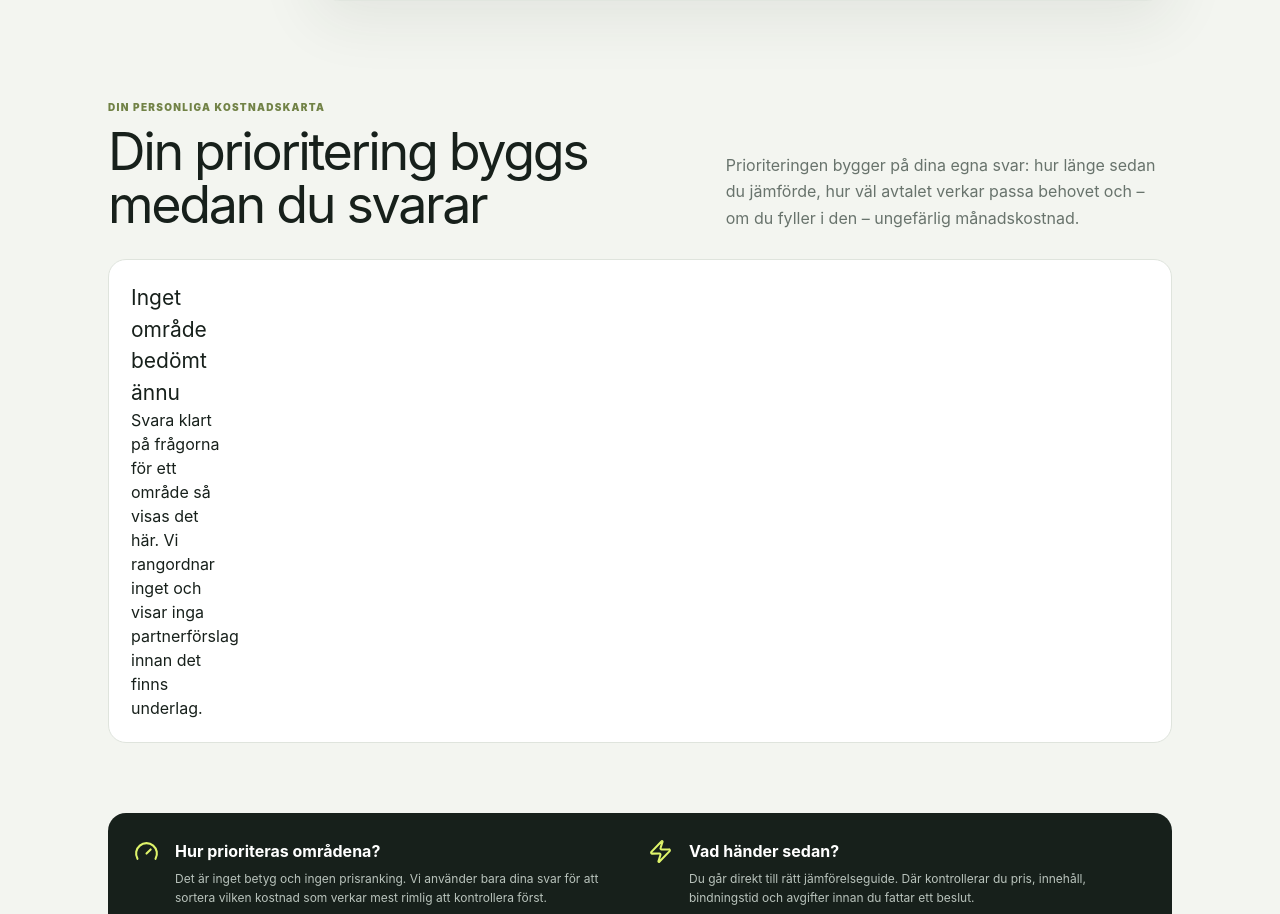
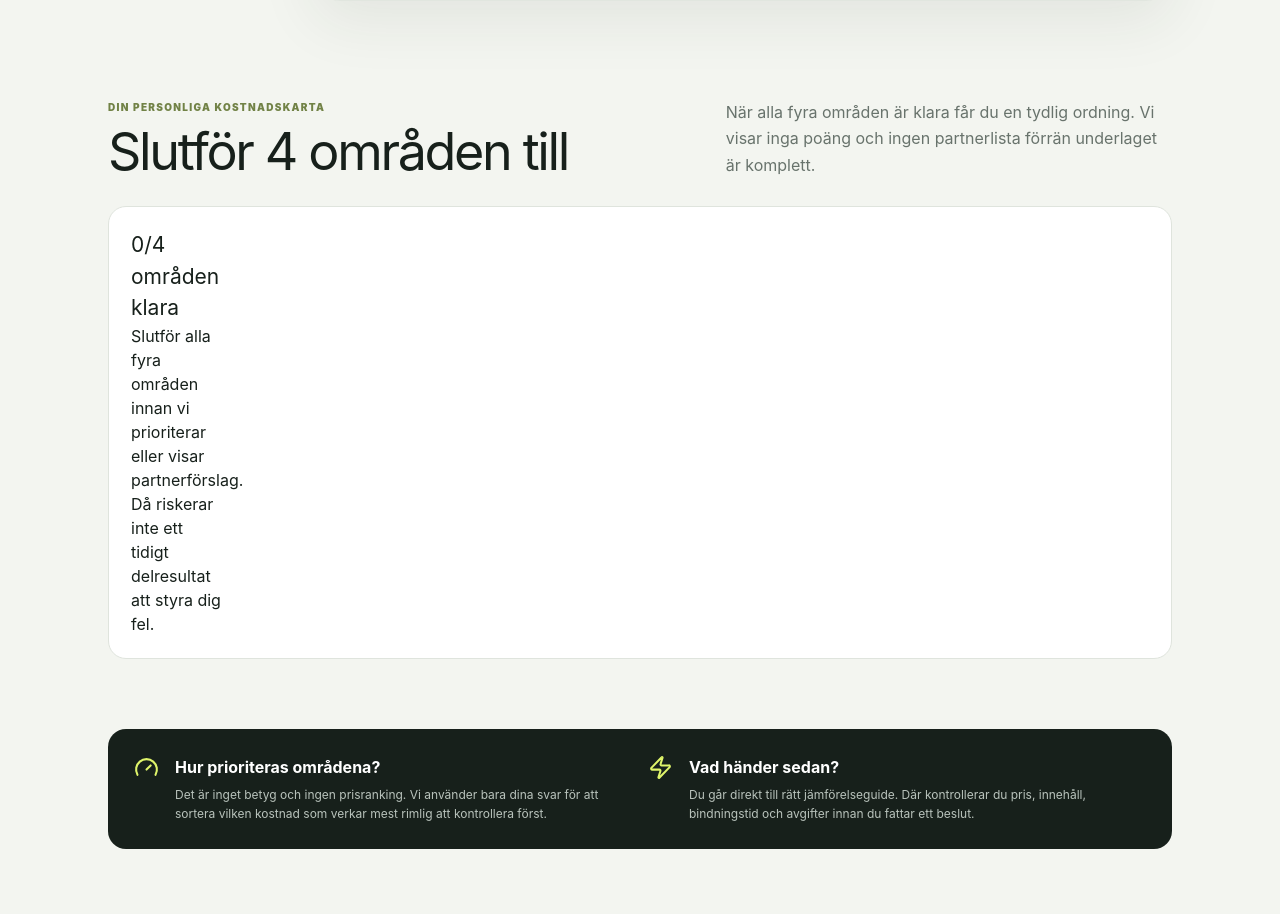
Before and after one commit to arvidlandin-cpu/sankkostnaden, a Next.js app: page /app in a window 1280 px wide. Shown: the part 1210-2124 px from the top of the page. Built offline with nearby package versions, Linux system fonts and the light colour scheme.

Commit message:
Turn Cost Check into a complete multi-category funnel

```diff
--- a/pages/app.tsx
+++ b/pages/app.tsx
@@ -3,7 +3,7 @@ import Link from 'next/link';
 import { useEffect, useMemo, useRef, useState } from 'react';
 import { ArrowLeft, ArrowRight, ArrowUpRight, Check, Gauge, PiggyBank, RotateCcw, Sparkles, Target, Zap } from 'lucide-react';
 import styles from '../styles/App.module.css';
-import { getActivePartners, type PartnerIntent } from '../lib/partners';
+import { getActivePartners, PARTNER_LINK_CHECKED_LABEL, type PartnerIntent } from '../lib/partners';
 
 type CostKey = 'el' | 'bredband' | 'mobil' | 'forsakring';
 type Answers = Record<CostKey, { monthly: number; reviewed: number; fit: number }>;
@@ -81,11 +81,7 @@ function track(event:string,params:Record<string,string|number>){
   else if(Array.isArray(w.dataLayer)) w.dataLayer.push({event,...params});
 }
 
-function level(score: number) {
-  if (score >= 72) return 'Prioritera';
-  if (score >= 42) return 'Kontrollera';
-  return 'Lägre prioritet';
-}
+const rankLabels=['KONTROLLERA FÖRST','DÄREFTER','SEDAN','SIST'];
 
 export default function SavingsApp() {
   const [answers, setAnswers] = useState<Answers>(initialAnswers);
@@ -129,7 +125,7 @@ export default function SavingsApp() {
     if (answer.fit >= 1) reasons.push(category.key === 'bredband' ? 'Behov och hastighet bör matchas bättre' : category.key === 'el' ? 'Din prisstrategi kan matchas bättre mot hur aktiv du vill vara' : 'Innehåll och faktisk användning bör matchas bättre');
     if (answer.monthly > 0) reasons.push(`Du betalar cirka ${answer.monthly.toLocaleString('sv-SE')} kr/mån här`);
     if (!reasons.length) reasons.push('Inga tydliga varningssignaler i dina svar');
-    return { ...category, score, reasons, potential: level(score) };
+    return { ...category, score, reasons };
   }).sort((a, b) => b.score - a.score), [answers, household]);
 
   const isComplete=(key:CostKey)=>{ const a=answers[key]; return a.reviewed >= 0 && a.fit >= 0; };
@@ -145,7 +141,7 @@ export default function SavingsApp() {
     }
   },[completed,top.key,top.score,totalMonthly]);
 
-  const resultPartners=(key:CostKey)=>getActivePartners(key,partnerIntent[key],2);
+  const resultPartners=(key:CostKey)=>key==='forsakring'?[]:getActivePartners(key,partnerIntent[key],2);
 
   const update = (key: CostKey, field: keyof Answers[CostKey], value: number) => {
     setAnswers(previous => ({ ...previous, [key]: { ...previous[key], [field]: value } }));
@@ -198,7 +194,7 @@ export default function SavingsApp() {
           <div className={styles.heroStats}>
             <div><strong>{completed}/4</strong><span>områden analyserade</span></div>
             <div><strong>{totalMonthly ? `${totalMonthly.toLocaleString('sv-SE')} kr` : '—'}</strong><span>angiven kostnad / mån</span></div>
-            <div><strong>{completed ? top.potential : '—'}</strong><span>högsta kontrollbehov</span></div>
+            <div><strong>{completed===4?top.short:`${4-completed} kvar`}</strong><span>{completed===4?'bör kontrolleras först':'tills prioriteringen är klar'}</span></div>
           </div>
         </section>
 
@@ -245,25 +241,29 @@ export default function SavingsApp() {
 
         <section id='resultat' className={styles.results}>
           <div className={styles.resultIntro}>
-            <div><span>DIN PERSONLIGA KOSTNADSKARTA</span><h2>{completed ? `${top.label} bör kontrolleras först` : 'Din prioritering byggs medan du svarar'}</h2></div>
-            <p>Prioriteringen bygger på dina egna svar: hur länge sedan du jämförde, hur väl avtalet verkar passa behovet och – om du fyller i den – ungefärlig månadskostnad.</p>
+            <div><span>DIN PERSONLIGA KOSTNADSKARTA</span><h2>{completed===4 ? `${top.label} bör kontrolleras först` : `Slutför ${4-completed} område${4-completed===1?'':'n'} till`}</h2></div>
+            <p>När alla fyra områden är klara får du en tydlig ordning. Vi visar inga poäng och ingen partnerlista förrän underlaget är komplett.</p>
           </div>
 
-          {completed===0 ? <div className={styles.ranking}><article><div className={styles.resultBody}><div><h3>Inget område bedömt ännu</h3></div><p>Svara klart på frågorna för ett område så visas det här. Vi rangordnar inget och visar inga partnerförslag innan det finns underlag.</p></div></article></div> :
+          {completed<4 ? <div className={styles.ranking}><article className={styles.incompleteResult}><div className={styles.resultBody}><div><h3>{completed}/4 områden klara</h3></div><p>Slutför alla fyra områden innan vi prioriterar eller visar partnerförslag. Då riskerar inte ett tidigt delresultat att styra dig fel.</p></div></article></div> :
           <div className={styles.ranking}>
-            {evaluatedResults.map((result, index) => (
-              <article key={result.key} className={index === 0 ? styles.topResult : ''}>
-                <div className={styles.rank}><span>PRIORITET {index + 1}</span></div>
+            {evaluatedResults.map((result, index) => {
+              const partners=resultPartners(result.key).slice(0,2);
+              const nextResult=evaluatedResults[index+1];
+              return <article id={`result-${result.key}`} key={result.key} className={index === 0 ? styles.topResult : ''}>
+                <div className={styles.rank}><span>{rankLabels[index]}</span></div>
                 <div className={styles.resultBody}>
-                  <div><h3>{result.label}</h3><span className={styles.potential}>{result.potential}</span></div>
+                  <div><h3>{result.label}</h3></div>
                   <ul>{result.reasons.slice(0, 2).map(reason => <li key={reason}><Check size={14} /> {reason}</li>)}</ul>
                 </div>
                 <div className={styles.resultActions}>
-                  {resultPartners(result.key).slice(0,2).map((partner,partnerIndex)=><a key={partner.name} href={partner.trackingUrl} data-partner={partner.name} data-category={partner.category} data-intent={partnerIntent[result.key]} data-placement='cost_check_result' target='_blank' rel='sponsored nofollow noopener'>{partnerIndex===0?'Jämför hos ':'Alternativ: '}{partner.name} <ArrowUpRight size={14}/></a>)}
-                  <Link href={result.href}>Jämför fler i guiden <ArrowRight size={14}/></Link>
+                  {partners.length>0&&<small className={styles.verifiedLine}>Partnerlänkar kontrollerade {PARTNER_LINK_CHECKED_LABEL}</small>}
+                  {partners.map((partner,partnerIndex)=><a key={partner.name} href={partner.trackingUrl} data-partner={partner.name} data-category={partner.category} data-intent={partnerIntent[result.key]} data-placement='cost_check_result' data-partner-position={partnerIndex+1} data-result-rank={index+1} target='_blank' rel='sponsored nofollow noopener'>{partnerIndex===0?'Jämför hos ':'Alternativ: '}{partner.name} <ArrowUpRight size={14}/></a>)}
+                  <Link href={result.href}>{result.key==='forsakring'?'Välj försäkringstyp':'Jämför fler i guiden'} <ArrowRight size={14}/></Link>
+                  {nextResult&&<a className={styles.nextCategory} href={`#result-${nextResult.key}`} onClick={()=>track('cost_check_next_category',{from:result.key,to:nextResult.key,rank:index+1})}>När du är klar: {nextResult.short} <ArrowRight size={14}/></a>}
                 </div>
-              </article>
-            ))}
+              </article>;
+            })}
           </div>}
         </section>
 
```
